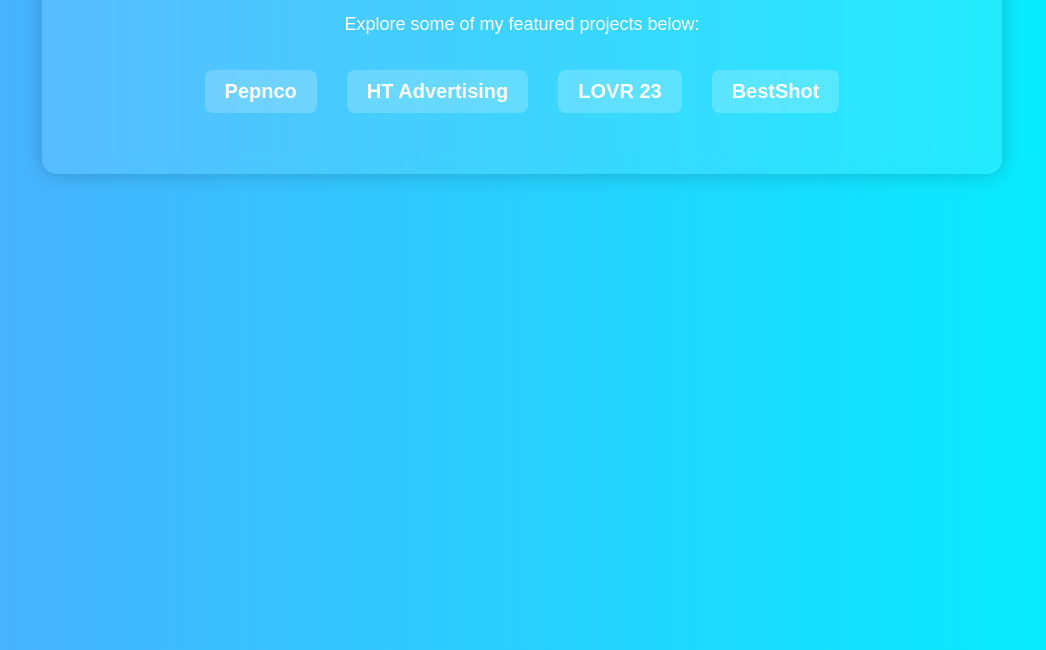
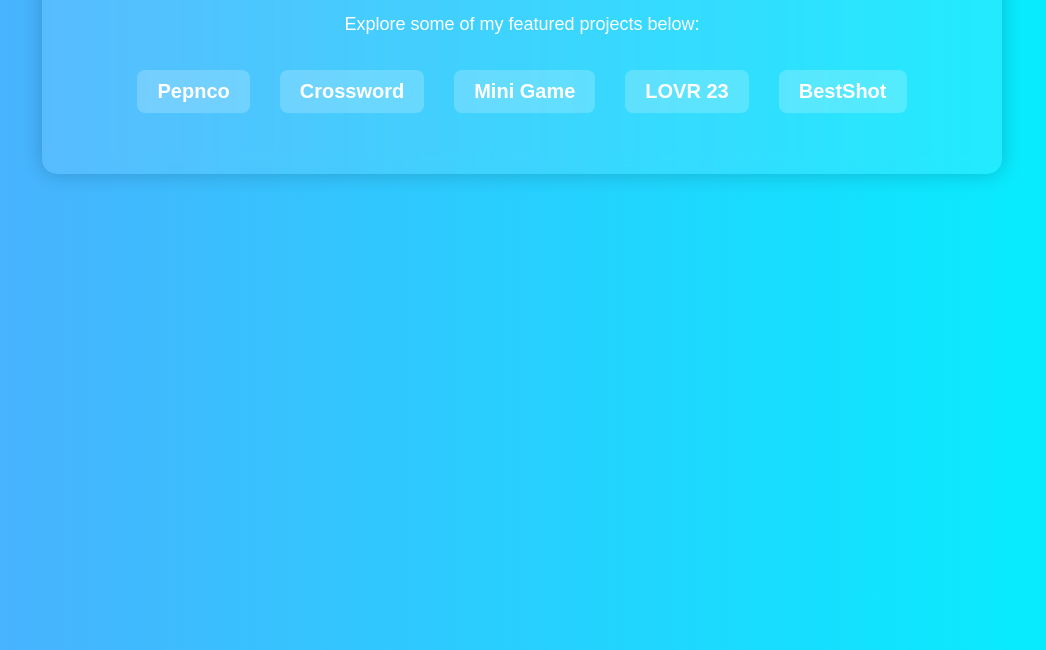
Before and after one commit to LohYanXuan/yanxuan, a plain HTML site: page index.html in a window 1280 px wide. Shown: the part 150-800 px from the top of the page, without its empty margins (118-1164 px from the left). Drawn offline with Linux system fonts and the light colour scheme.

Commit message:
Update index.html

```diff
--- a/index.html
+++ b/index.html
@@ -63,7 +63,8 @@
         <p>Explore some of my featured projects below:</p>
         <ul>
             <li><a href="https://www.pepnco.com.sg/" target="_blank">Pepnco</a></li>
-            <li><a href="https://htadvertising.com.sg/product/transparent-lcd-glass-showcase" target="_blank">HT Advertising</a></li>
+            <li><a href="https://uat.www.youthsfordementia.sg/crossword" target="_blank">Crossword</a></li>
+            <li><a href="https://uat.www.youthsfordementia.sg/neighbourhood" target="_blank">Mini Game</a></li>
             <li><a href="https://uat.lovr23.pepnco.com.sg/" target="_blank">LOVR 23</a></li>
             <li><a href="https://www.bestshot.sg/" target="_blank">BestShot</a></li>
         </ul>
```
